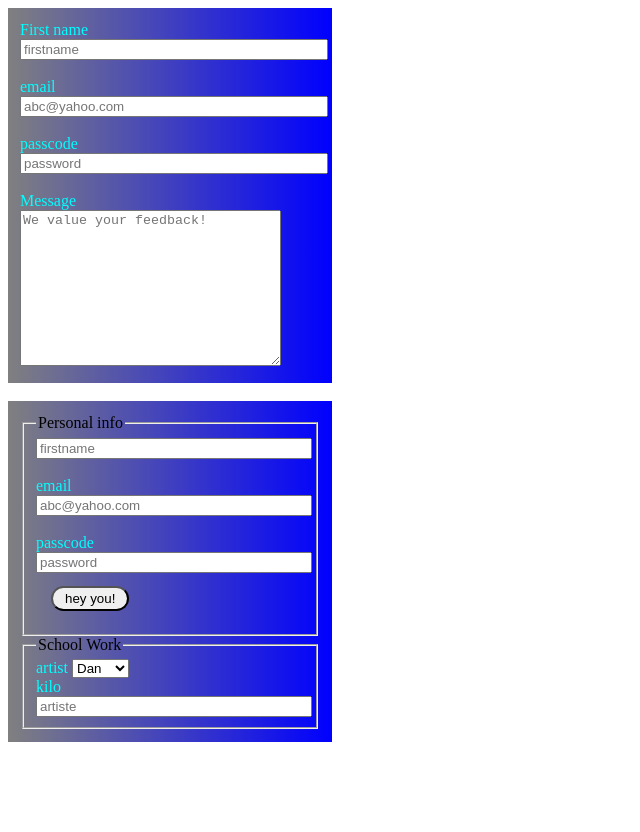
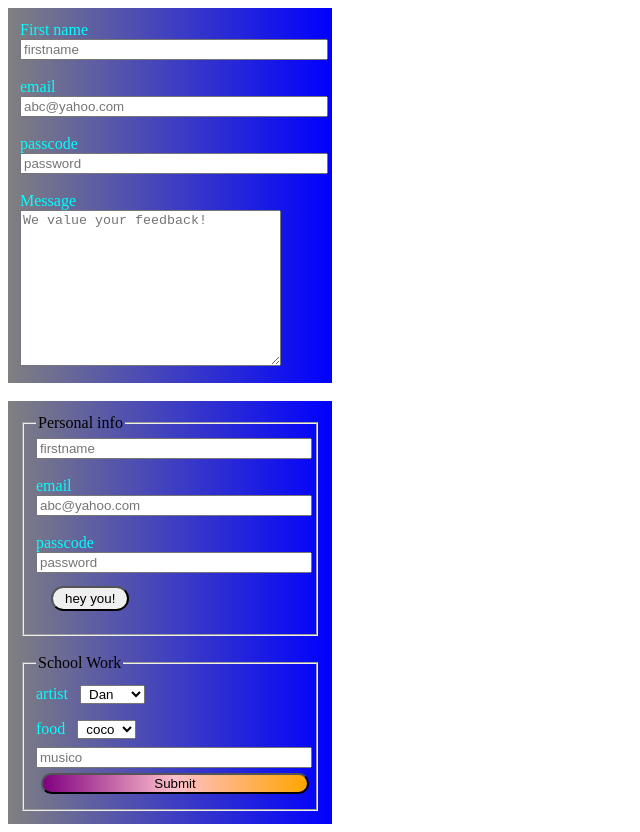
Before and after one commit to Elai5/htmlpractices, a plain HTML site: page byron/form5.html in a window 1280 px wide. Shown: the whole page, without its empty margins (0-640 px from the left). Before the commit the page ends 800 px from the top, so only its background shows below. Drawn offline with Linux system fonts and the light colour scheme.

```diff
--- a/byron/form5.html
+++ b/byron/form5.html
@@ -34,6 +34,16 @@
         padding: 3px 12px;
         margin: 13px 15px;
     }
+    select{
+        padding: 0 4px;
+        margin: 8px;
+    }
+    option{
+        padding: 5px 8px;
+        margin: 5px;
+        color: red;
+    }
+   /
 
 </style>
 <body>
@@ -56,21 +66,34 @@
         <!-- <input type="radio" name="gender" value="male" checked>male -->
       <label for="password">passcode<input type="password" name="password" placeholder="password"></label>
       <button type="button" onclick="alert('great to have you')">hey you!</button>
-        </fieldset>
+        </fieldset><br>
         <fieldset>
             <legend>School Work</legend>
             <label for="artist">artist</label>
             <select name="players" id="play">
                 <option value="1">khalid</option>
                 <option value="2">Kane</option>
-                <option value="3" selected>Dan</option>
+                <option value="3" selected>Dan</option><br>
             </select><br>
-            <label for="daya">kilo<input type="text" name="artists" placeholder="artiste"></label>
-        </fieldset>
+            <label for="food">food
+                <select name="food" id="food">
+                    <option value="fast">coco</option>
+                    <option value="">kiko</option>
+
+            </label><br>
+            <!-- <label for="daya">kilo<input type="text" name="artists" placeholder="artiste"></label> -->
+        </fieldset><br>
 
     </form><br>
-    <!-- <form action="">
+    <form action="">
+      <label for="music">musico<input list="music" name="musics" placeholder="musico"></label>
+        <datalist id="music">
+            <option value="01">rnb</option>
+            <option value="02">jazz</option>
+            </datalist>
+            <input type="submit" style="border-radius: 34px;margin: 5px;background: linear-gradient(to right,purple, pink,orange);">
 
-    </form> -->
+    </select>
+    </form>
 </body>
 </html>
```
